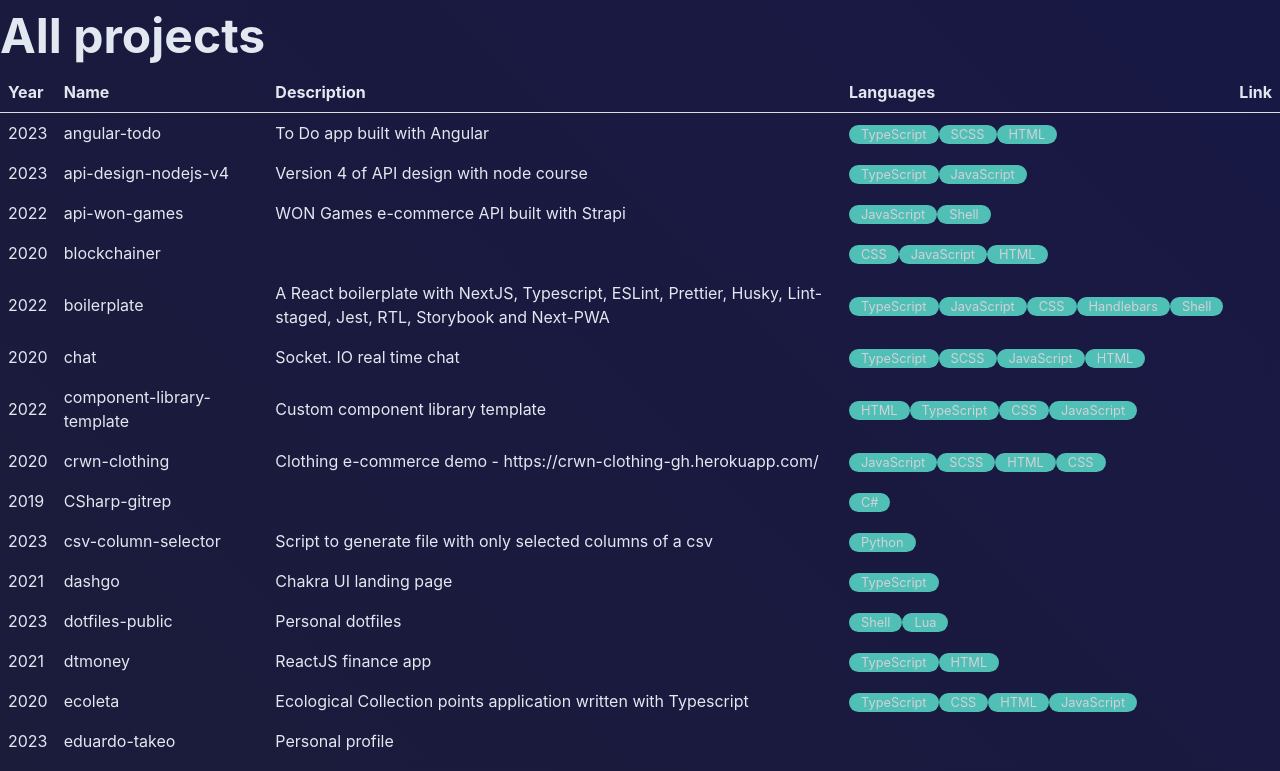
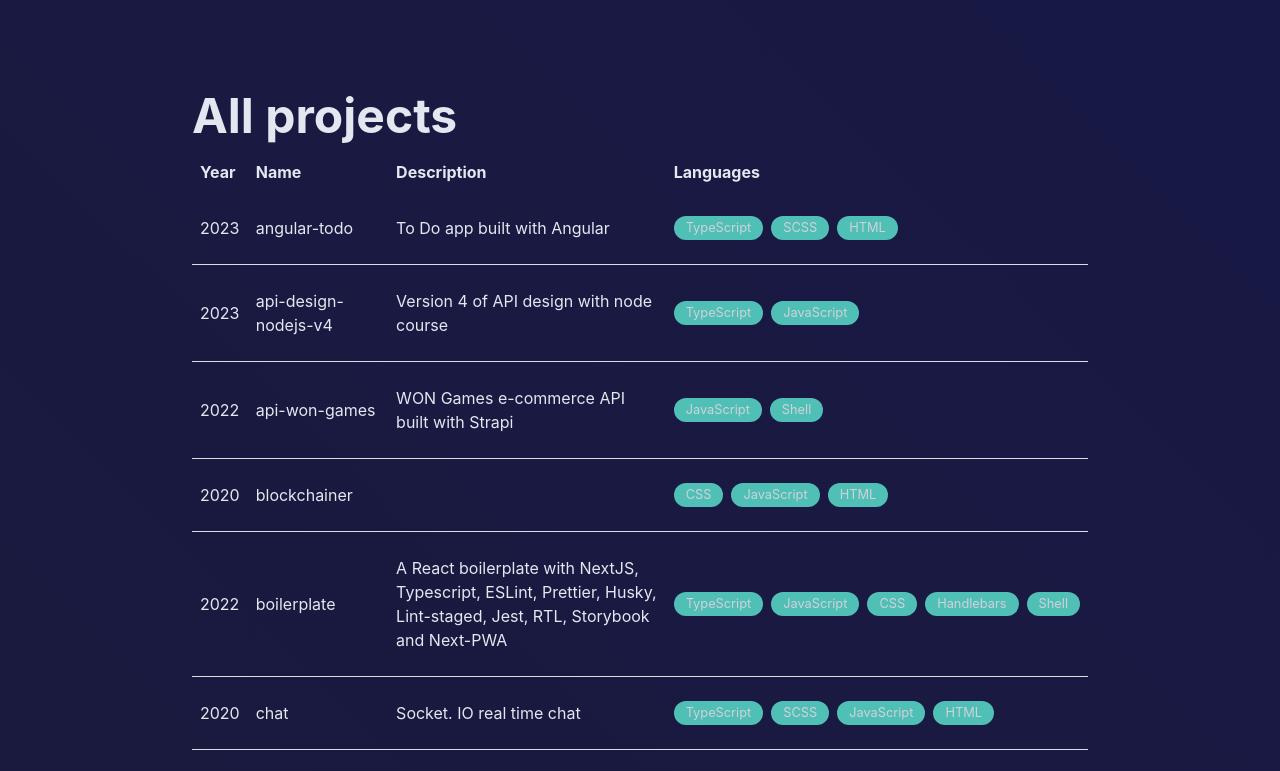
Before and after one commit to eduardo-takeo/v3, a React (Vite) app: page /projects in a window 1280 px wide. Shown: the top 771 px of the page. Built offline with nearby package versions, Linux system fonts and the light colour scheme.

Commit message:
style: adjust Table styles

```diff
--- a/src/components/Table/Table.scss
+++ b/src/components/Table/Table.scss
@@ -1,15 +1,21 @@
 // TODO: style table component
 .table {
-  width: 100%;
   border-collapse: collapse;
 
   th {
-    border-bottom: 1px solid #ddd;
-    padding: 8px;
+    padding: 0.5rem;
     text-align: left;
   }
 
   td {
-    padding: 8px;
+    padding: 1.5rem 0.5rem;
+    border-bottom: 1px solid #ddd;
+  }
+
+  .badges {
+    &__container {
+      display: flex;
+      gap: 8px;
+    }
   }
 }
--- a/src/components/Table/Table.tsx
+++ b/src/components/Table/Table.tsx
@@ -31,9 +31,13 @@ const Table = ({ columns, data }: ITableProps) => {
   const renderCell = (value: unknown, type: ColumnType) => {
     switch (type) {
       case ColumnType.BADGE:
-        return Array.isArray(value)
-          ? value.map((badge, index) => <Badge key={index}>{badge}</Badge>)
-          : null;
+        return Array.isArray(value) ? (
+          <span className="badges__container">
+            {value.map((badge, index) => (
+              <Badge key={index}>{badge}</Badge>
+            ))}
+          </span>
+        ) : null;
       case ColumnType.LINK:
         return typeof value === "string" ? (
           <a href={value} target="_blank" rel="noopener noreferrer">
--- a/src/views/Projects/Projects.scss
+++ b/src/views/Projects/Projects.scss
@@ -1,2 +1,4 @@
 .container {
+  width: 70%;
+  margin: 5rem auto;
 }
--- a/src/views/Projects/Projects.tsx
+++ b/src/views/Projects/Projects.tsx
@@ -20,20 +20,17 @@ const columns: ITableColumn[] = [
     header: "projects.table.columns.languages",
     type: ColumnType.BADGE,
   },
-  {
-    key: "homepage",
-    header: "projects.table.columns.page",
-    type: ColumnType.LINK,
-  },
 ];
 
 const Projects = () => {
   const { t } = useTranslation();
 
   return (
-    <div>
+    <div className="container">
+    <div className="projects">
       <h1>{t("projects.table.title")}</h1>
       <Table columns={columns} data={projects} />
+    </div>
     </div>
   );
 };
```
